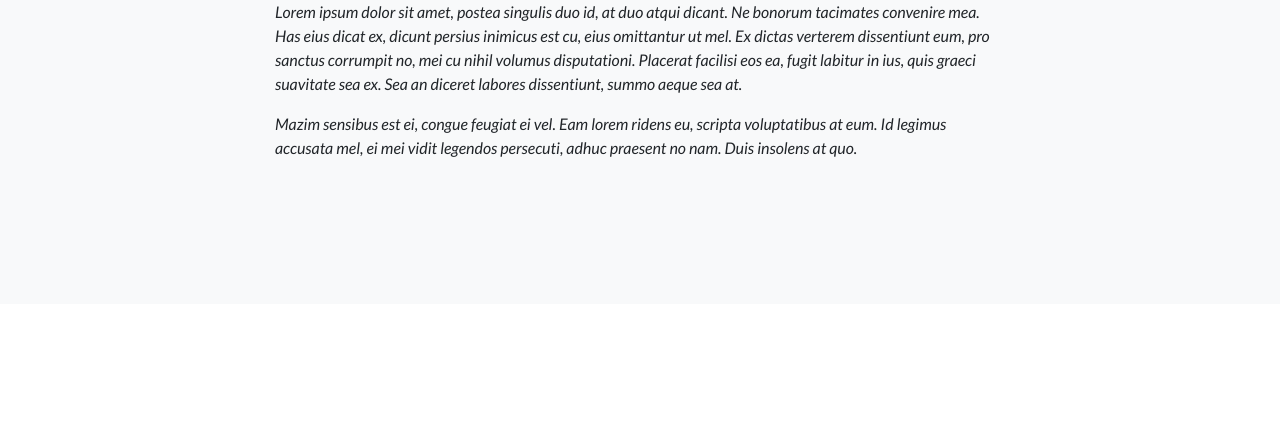
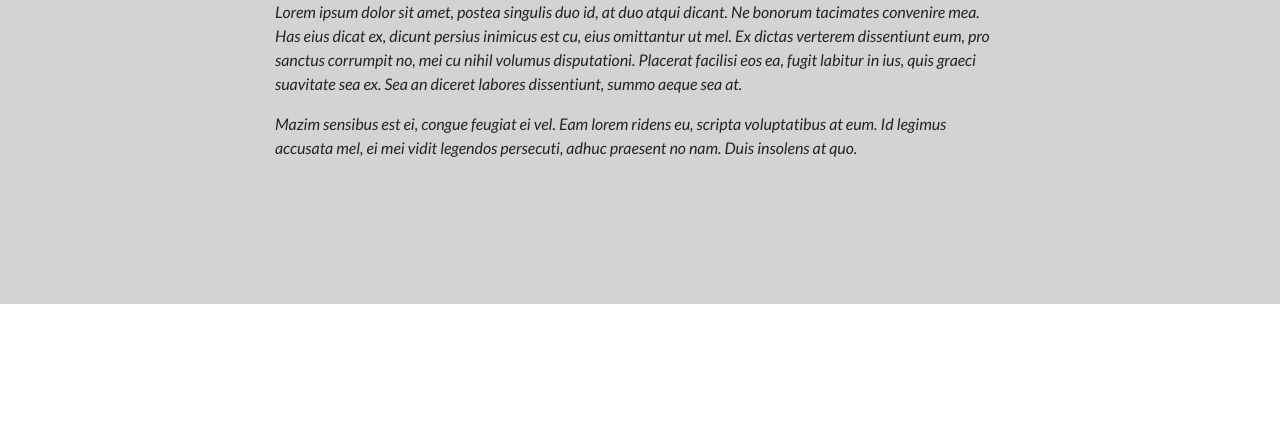
Before and after one commit to devfolioco/landing-page-starter, a website: page src/index.html in a window 1280 px wide. Shown: the part 262-687 px from the top of the page. Drawn offline with nearby package versions, Linux system fonts and the light colour scheme; files that its build step writes are made by us from their sources.

Commit message:
:recycle: Styling color

```diff
--- a/src/scss/_global.scss
+++ b/src/scss/_global.scss
@@ -16,6 +16,6 @@ section {
   padding: 128px 0;
 
   &:nth-child(even) {
-    background-color: $gray-100;
+    background-color: lightgray;
   }
 }
```
